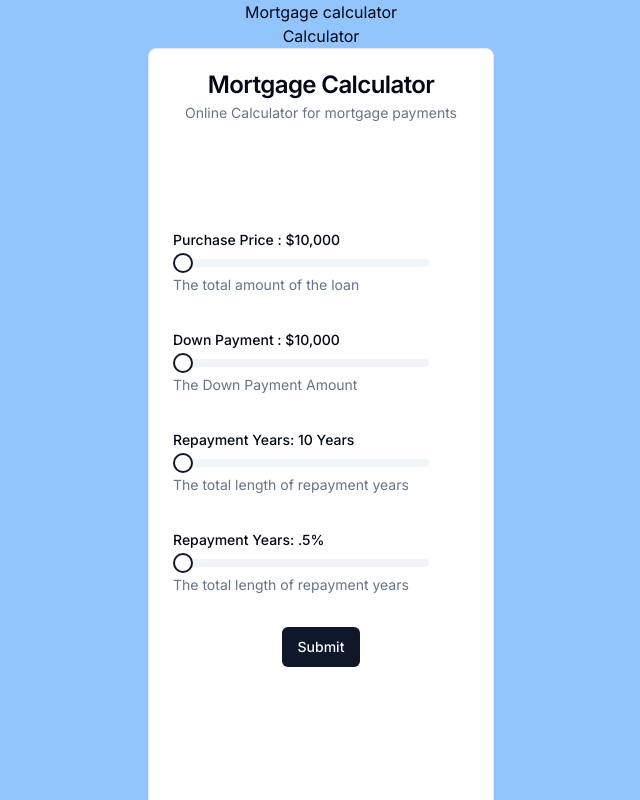
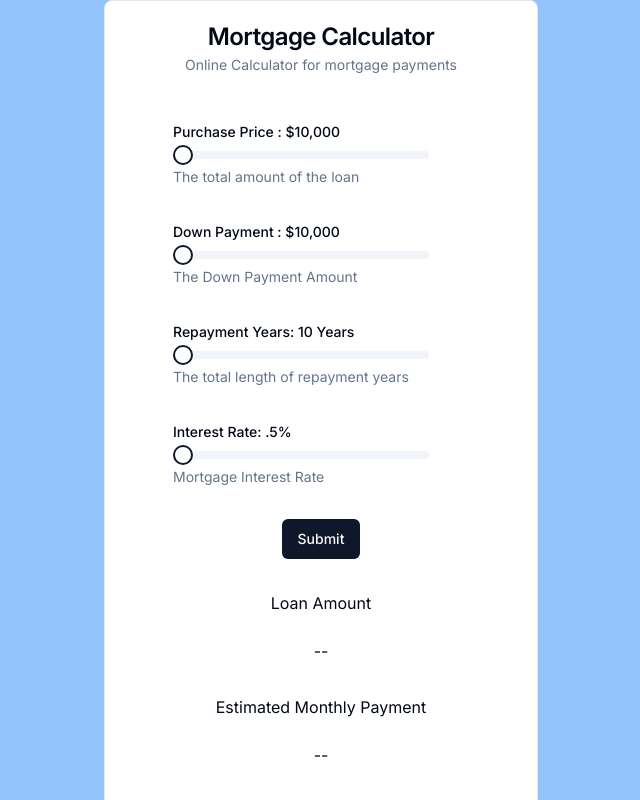
Before and after one commit to samlee088/mortgage-calculator, a Next.js app: page / in a window 1280 px wide. Shown: the top 800 px of the page, without its empty margins (319-959 px from the left). Built offline with nearby package versions, Linux system fonts and the light colour scheme.

Commit message:
final calculation complete

```diff
--- a/app/page.tsx
+++ b/app/page.tsx
@@ -3,7 +3,6 @@ import Calculator from "@/components/Calculator";
 export default function Home() {
   return (
     <main className="flex flex-col items-center justify-center min-h-screen bg-blue-300">
-      <h1>Mortgage calculator</h1>
       <Calculator />
     </main>
   );
--- /dev/null
+++ b/components/CalculationDisplay.tsx
@@ -0,0 +1,16 @@
+import React from "react";
+type DisplayProps = {
+  data: string;
+  header: string;
+};
+function CalculationDisplay({ data, header }: DisplayProps) {
+  return (
+    <div className="flex flex-col items-center justify-center  min-w-96">
+      <h1>{header}</h1>
+      <br />
+      <h1>{data}</h1>
+    </div>
+  );
+}
+
+export default CalculationDisplay;
--- a/components/Calculator.tsx
+++ b/components/Calculator.tsx
@@ -25,6 +25,9 @@ import {
   CardHeader,
   CardTitle,
 } from "@/components/ui/card";
+import CalculationDisplay from "./CalculationDisplay";
+import { useState } from "react";
+import exp from "constants";
 
 const formSchema = z.object({
   purchasePrice: z.number().positive(),
@@ -45,6 +48,9 @@ function Calculator() {
     },
   });
 
+  const [loanAmount, setLoanAmount] = useState("--");
+  const [loanMonthlyPayment, setLoanMonthlyPayment] = useState("--");
+
   // 2. Define a submit handler.
   function onSubmit(values: z.infer<typeof formSchema>) {
     // Do something with the form values.
@@ -52,6 +58,19 @@ function Calculator() {
     form.setValue("purchasePrice", values.purchasePrice);
     console.log(values);
 
+    let loanAmount = values.purchasePrice - values.downPayment;
+    if (loanAmount < 0) {
+      setLoanAmount("Loan amount must be greater than Down Payment");
+    } else {
+      setLoanAmount(`$${loanAmount.toLocaleString()}`);
+    }
+
+    let r = values.interestRate / 100;
+    let numerator = r * (1 + r) ** (values.repaymentTime * 12);
+    let denominator = (1 + r) ** (values.repaymentTime * 12) - 1;
+    let calculator = loanAmount * (numerator / denominator);
+    calculator = parseFloat(calculator.toFixed(2));
+    setLoanMonthlyPayment(`$${calculator.toLocaleString()}`);
     /* Formula for mortgage payments: M = P[r(1+r)^n/((1+r)^n)-1)]
     M = the total monthly mortgage payment
     P = the principal loan amount(Purchase Price - Down Payment)
@@ -70,15 +89,14 @@ function Calculator() {
 
   return (
     <div className="flex flex-col items-center justify-center bg-transparent  min-w-96">
-      Calculator
       <Card className="flex flex-col items-center justify-center">
-        <CardHeader className="flex flex-col items-center justify-center mb-20">
+        <CardHeader className="flex flex-col items-center justify-center mb-5">
           <CardTitle>Mortgage Calculator</CardTitle>
           <CardDescription>
             Online Calculator for mortgage payments
           </CardDescription>
         </CardHeader>
-        <CardContent className="flex flex-col items-center justify-center mb-20 no-padding">
+        <CardContent className="flex flex-col  items-center justify-center mb-20 no-padding">
           <Form {...form}>
             <form
               onSubmit={form.handleSubmit(onSubmit)}
@@ -143,13 +161,17 @@ function Calculator() {
                     min={0.5}
                     step={0.5}
                     className="w-64"
-                    formDescription="The total length of repayment years"
-                    formLabel="Repayment Years: "
+                    formDescription="Mortgage Interest Rate"
+                    formLabel="Interest Rate: "
                   />
                 )}
               />
-
               <Button type="submit">Submit</Button>
+              <CalculationDisplay data={loanAmount} header="Loan Amount" />
+              <CalculationDisplay
+                data={loanMonthlyPayment}
+                header="Estimated Monthly Payment"
+              />
             </form>
           </Form>
         </CardContent>
```
